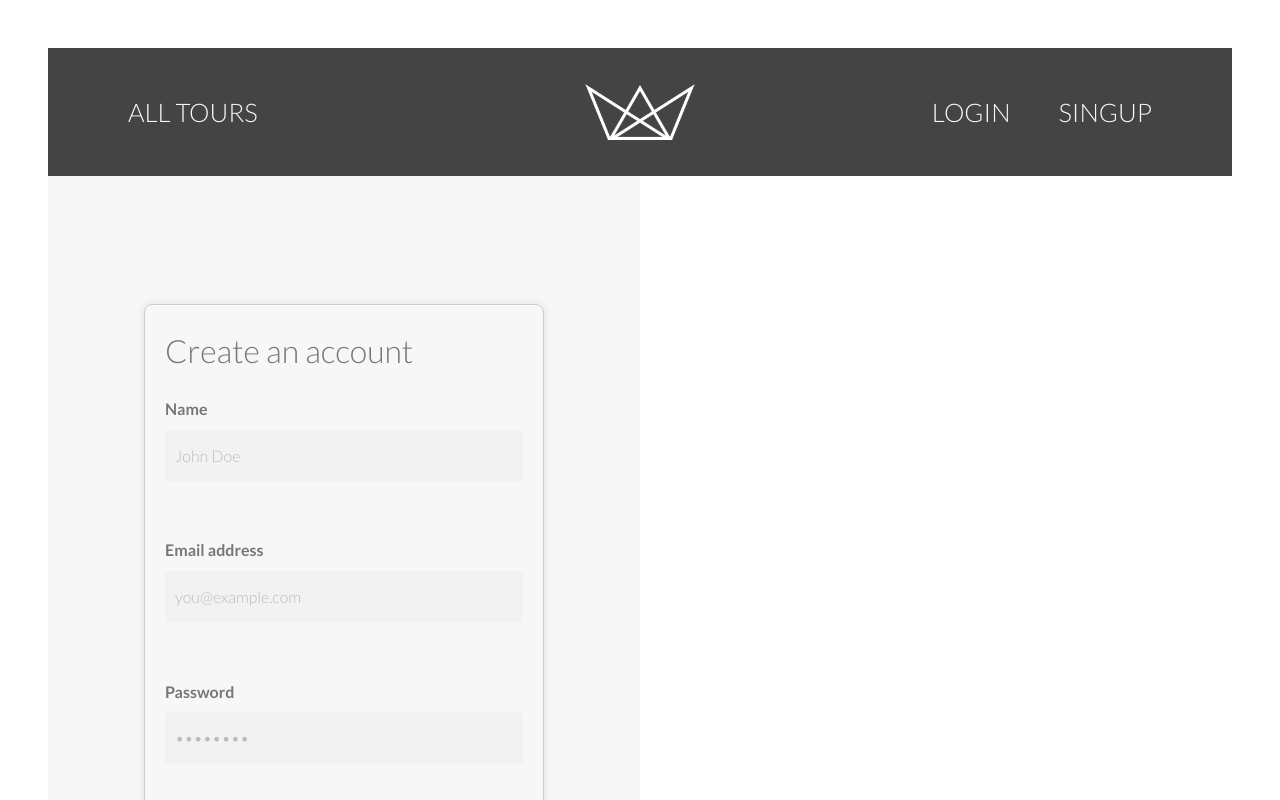
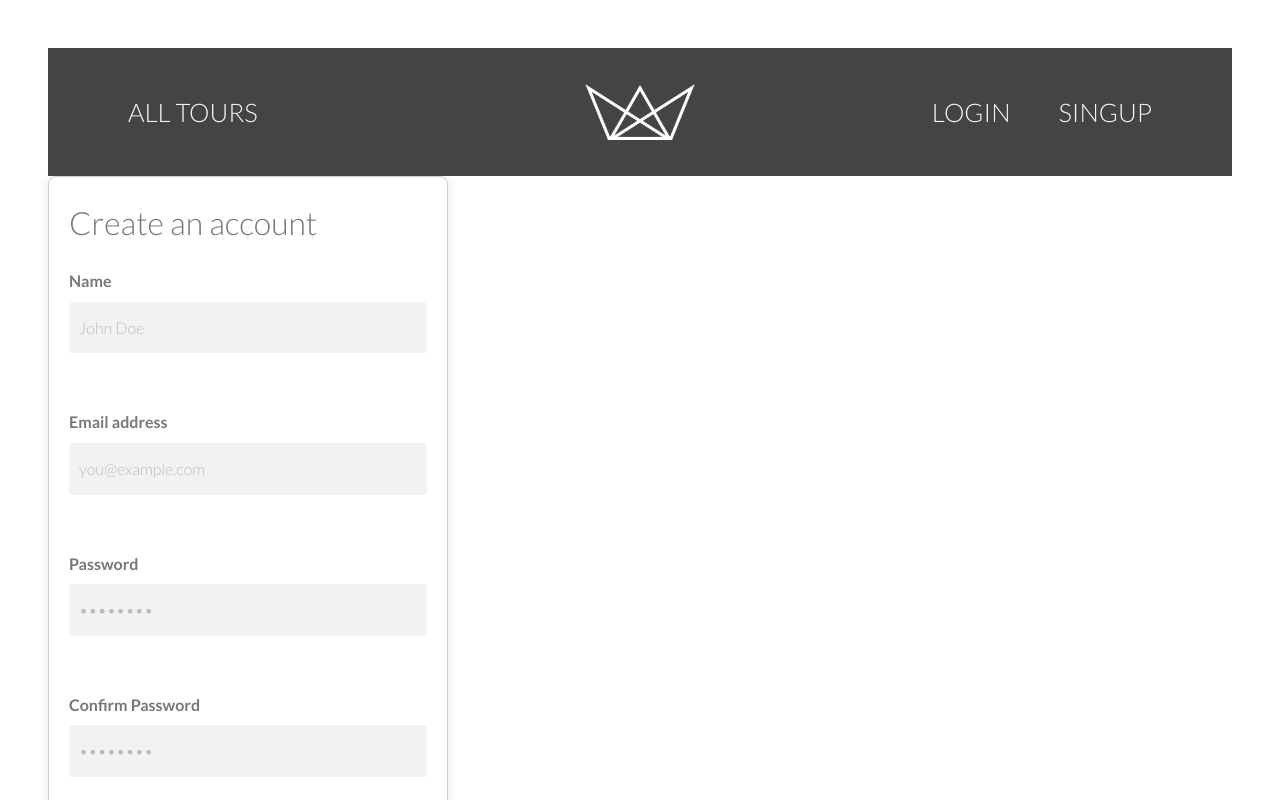
Before and after one commit to tejashwinikr/natours-react-redux-app, a React (Create React App) app: page /signup in a window 1280 px wide. Shown: the top 800 px of the page. Built offline with nearby package versions, Linux system fonts and the light colour scheme.

Commit message:
design fixes

```diff
--- a/src/components/app/TourDetail/tour.js
+++ b/src/components/app/TourDetail/tour.js
@@ -39,7 +39,7 @@ const TourDetail = () => {
         <div className="loader"> Loading</div>
       )}
       {getATourLoadState === loadState.SUCCESS && (
-        <div className="main">
+        <div className="tourdetail-container">
           <div className="section-header">
             <div className="header__hero">
               <div className="header__hero-overlay">&nbsp;</div>
@@ -79,7 +79,7 @@ const TourDetail = () => {
                 <h2 className="heading-secondary ma-bt-lg">Quick facts</h2>
                 <OverviewBox
                   label="Next date"
-                  text={tour.startDates[0].toLocaleString("en-us", {
+                  text={new Date(tour.startDates[0]).toLocaleString("en-us", {
                     month: "long",
                     year: "numeric",
                   })}
@@ -119,6 +119,14 @@ const TourDetail = () => {
                   </div>
                 ))}
               </div>
+            </div>
+            <div className="description-box">
+              <h2 className="heading-secondary ma-bt-lg">{`About ${tour.name} tour`}</h2>
+              {tour.description.split("\n").map((p, index) => (
+                <p key={index} className="description__text">
+                  {p}
+                </p>
+              ))}
             </div>
           </div>
 
--- a/src/components/app/TourDetail/tourdetailStyle.css
+++ b/src/components/app/TourDetail/tourdetailStyle.css
@@ -1,12 +1,17 @@
-.main {
+.tourdetail-container{
   background-color: #f7f7f7;
-  width: fit-content;
+  max-width: 100%;
+  margin-left: auto;
+  margin-right: auto;
+  padding: 20px;
+  overflow-x: auto;
+  box-shadow: 0 0 10px rgba(0, 0, 0, 0.1);
 }
 
 .section-header {
   position: relative;
   height: 38vw;
-  /* clip-path: polygon(
+  clip-path: polygon(
     0 0,
     100% 0,
     100% calc(100% - var(--section-rotate)),
@@ -17,7 +22,7 @@
     100% 0,
     100% calc(100% - var(--section-rotate)),
     0 100%
-  ); */
+  );
 }
 
 .header__hero {
@@ -173,7 +178,7 @@
   display: -webkit-box;
   display: -ms-flexbox;
   display: flex;
-  /* clip-path: polygon(
+  clip-path: polygon(
     0 var(--section-rotate),
     100% 0,
     100% calc(100% - var(--section-rotate)),
@@ -184,7 +189,7 @@
     100% 0,
     100% calc(100% - var(--section-rotate)),
     0 100%
-  ); */
+  );
   margin-top: calc(0px - var(--section-rotate));
   position: relative;
   z-index: 1000;
@@ -254,7 +259,7 @@
     to(#28b487)
   );
   background: linear-gradient(to right bottom, #7dd56f, #28b487);
-  /* clip-path: polygon(
+  clip-path: polygon(
     0 var(--section-rotate),
     100% 0,
     100% calc(100% - var(--section-rotate)),
@@ -265,7 +270,7 @@
     100% 0,
     100% calc(100% - var(--section-rotate)),
     0 100%
-  ); */
+  );
 }
 
 .reviews {
--- a/src/components/app/login/signup.css
+++ b/src/components/app/login/signup.css
@@ -1,6 +1,6 @@
 /* Signup.css */
 
-.main {
+.main-signup {
   display: inline-table;
   justify-content: center;
   align-items: center;
--- a/src/components/app/login/signup.js
+++ b/src/components/app/login/signup.js
@@ -67,7 +67,7 @@ const Signup = () => {
   return (
     <>
       <Header />
-      <main className="main">
+      <main className="main-singup">
         <div className="signup-form">
           <h2 className="heading-secondary ma-bt-lg">Create an account</h2>
           <form className="form form--signup" onSubmit={handleSubmit}>
```
